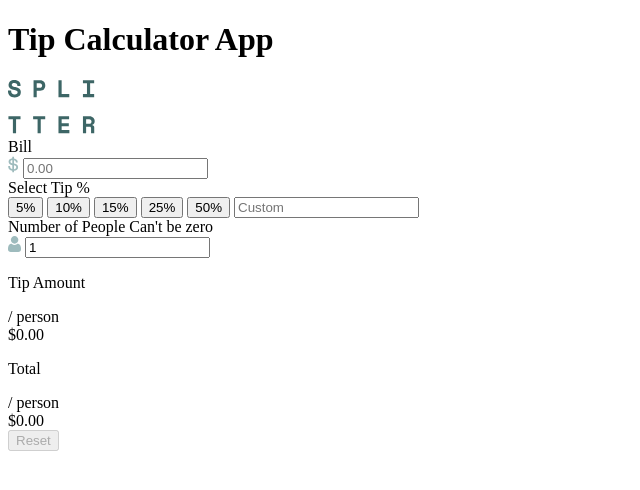
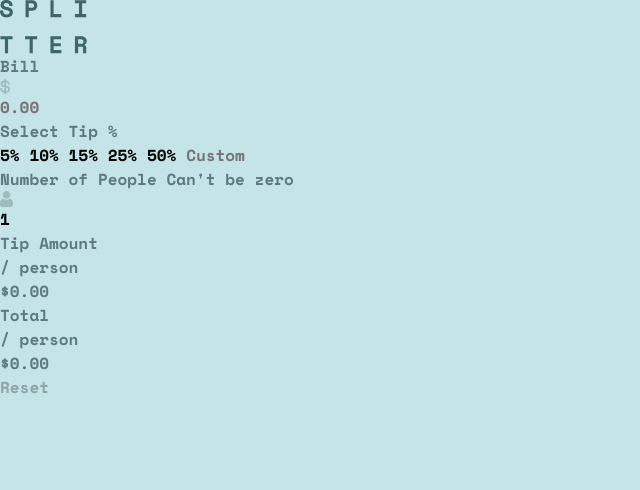
Before and after one commit to r0b3rtcode020/tip-calculator, a website: page index.html in a window 1280 px wide. Shown: the whole page, without its empty margins (0-640 px from the left). Drawn offline with nearby package versions, Linux system fonts and the light colour scheme.

Commit message:
style: set up base SCSS structure with variables, mixins, and basic reset

```diff
--- a/index.html
+++ b/index.html
@@ -5,7 +5,7 @@
     <meta name="viewport" content="width=device-width, initial-scale=1.0" />
 
     <link rel="icon" type="image/png" sizes="32x32" href="./images/favicon-32x32.png" />
-
+    <link rel="stylesheet" href="./css/styles.css" />
     <title>Tip calculator app | Frontend Mentor</title>
   </head>
   <body>
--- /dev/null
+++ b/scss/base/_base.scss
@@ -0,0 +1,3 @@
+@use "./variables";
+@use "./mixins";
+@use "./reset";
--- /dev/null
+++ b/scss/base/_mixins.scss
@@ -0,0 +1,11 @@
+@mixin breakpoint($point) {
+  @if $point == "tablet" {
+    @media (width >= var(--bp-tablet)) {
+      @content;
+    }
+  } @else if $point == "desktop" {
+    @media (width >= var(--bp-desktop)) {
+      @content;
+    }
+  }
+}
--- /dev/null
+++ b/scss/base/_reset.scss
@@ -0,0 +1,47 @@
+/****************************************************
+ ********************   RESET   *********************
+ ****************************************************/
+
+*,
+*::before,
+*::after {
+  margin: 0;
+  padding: 0;
+  box-sizing: border-box;
+}
+
+body {
+  font-family: var(--ff-space-mono);
+  font-size: var(--fs-16);
+  font-weight: var(--fw-700);
+  line-height: var(--lh-150);
+  background-color: var(--clr-grey-200);
+  color: var(--clr-grey-500);
+}
+
+img,
+svg {
+  display: block;
+  max-width: 100%;
+  height: auto;
+}
+
+button,
+input {
+  font: inherit;
+  background: none;
+  border: none;
+  outline: none;
+}
+
+.sr-only {
+  position: absolute;
+  width: 1px;
+  height: 1px;
+  padding: 0;
+  margin: -1px;
+  overflow: hidden;
+  clip: rect(0, 0, 0, 0);
+  white-space: nowrap;
+  border: 0;
+}
--- /dev/null
+++ b/scss/base/_variables.scss
@@ -0,0 +1,63 @@
+@import url("https://fonts.googleapis.com/css2?family=Space+Mono:wght@700&display=swap");
+
+/****************************************************
+ ******************   VARIABLES   *******************
+ ****************************************************/
+
+:root {
+  //Colors
+  --clr-green-200: hsl(173, 61%, 77%);
+  --clr-green-400: hsl(172, 67%, 45%);
+  --clr-green-750: hsl(183, 79%, 24%);
+  --clr-green-800: hsl(183, 85%, 21%);
+  --clr-green-900: hsl(183, 100%, 15%);
+  --clr-orange-400: hsl(13, 70%, 60%);
+  --clr-grey-50: hsl(189, 41%, 97%);
+  --clr-grey-200: hsl(185, 41%, 84%);
+  --clr-grey-300: hsl(184, 19%, 68%);
+  --clr-grey-400: hsl(184, 14%, 56%);
+  --clr-grey-500: hsl(186, 14%, 43%);
+  --clr-grey-550: hsl(180, 18%, 40%);
+  --clr-grey-600: hsl(180, 25%, 32%);
+  --clr-white: hsl(0, 0%, 100%);
+  --clr-black: hsl(0, 0%, 0%);
+
+  //Typography
+  --ff-space-mono: "Space Mono", monospace;
+
+  //Font Sizes
+  --fs-48: 3rem;
+  --fs-32: 2rem;
+  --fs-24: 1.5rem;
+  --fs-20: 1.25rem;
+  --fs-16: 1rem;
+  --fs-13: 0.8125rem;
+
+  //Font Weights
+  --fw-700: 700;
+
+  //Line Heights
+  --lh-150: 1.5;
+
+  //Spacing
+  --sp-0: 0;
+  --sp-8: 0.5rem;
+  --sp-16: 1rem;
+  --sp-24: 1.5rem;
+  --sp-32: 2rem;
+  --sp-48: 3rem;
+  --sp-80: 5rem;
+  --sp-96: 6rem;
+  --sp-120: 7.5rem;
+  --sp-128: 8rem;
+  --sp-160: 10rem;
+  --sp-240: 15rem;
+  --sp-320: 20rem;
+
+  //Shadows
+  --shadow: 0 2rem 2.6875rem rgba(79, 166, 175, 0.2);
+
+  //Breakpoints
+  --bp-tablet: 48rem;
+  --bp-desktop: 80rem;
+}
--- /dev/null
+++ b/scss/styles.scss
@@ -0,0 +1,3 @@
+@use "./base/base" as base;
+@use "./layout/base" as layout;
+@use "./components/base" as components;
```
Also changed, not shown: package.json (added, +9 -0 lines), css/styles.css (added), scss/components/_base.scss (added), scss/layout/_base.scss (added), 2 other files.
